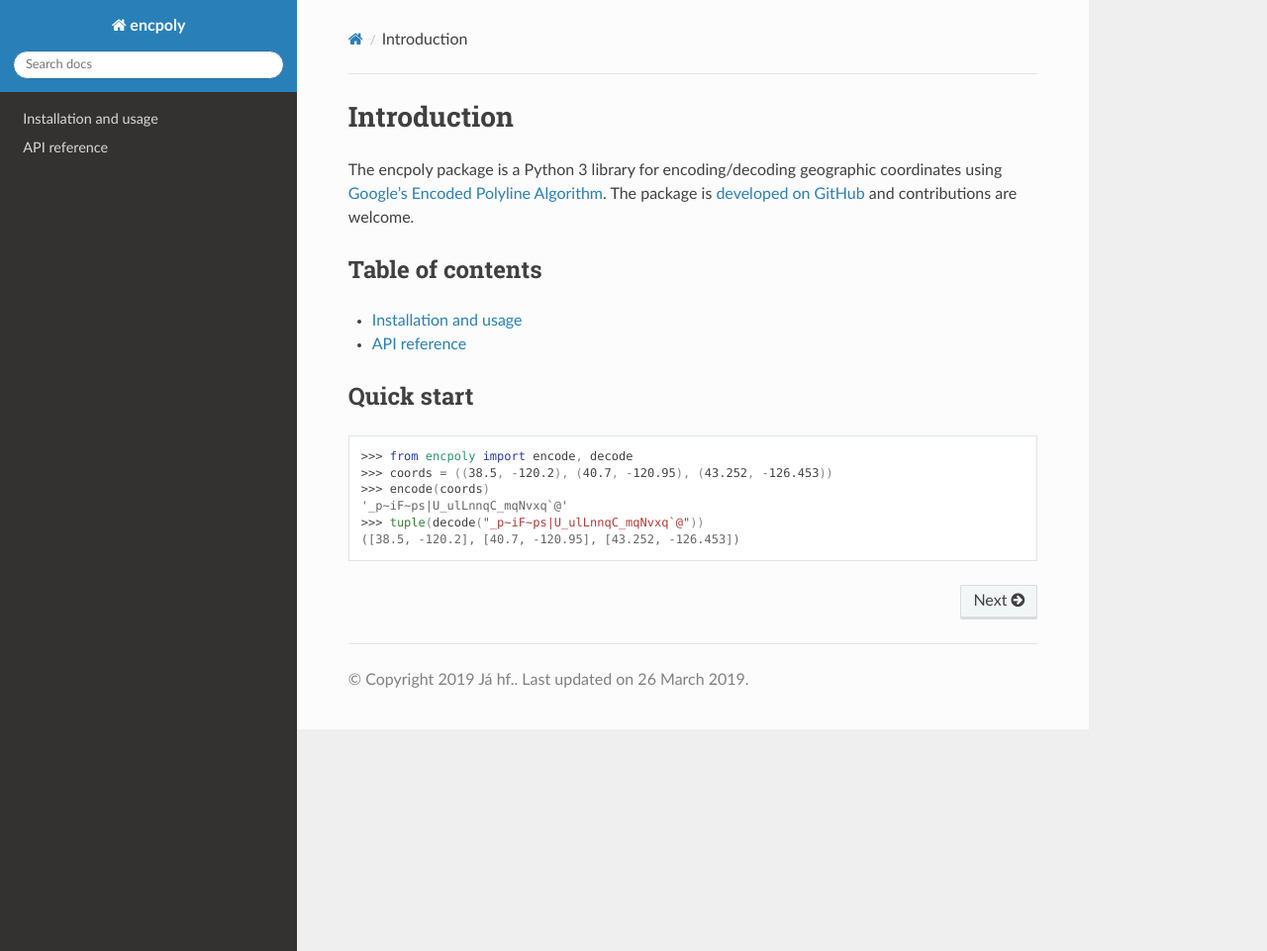
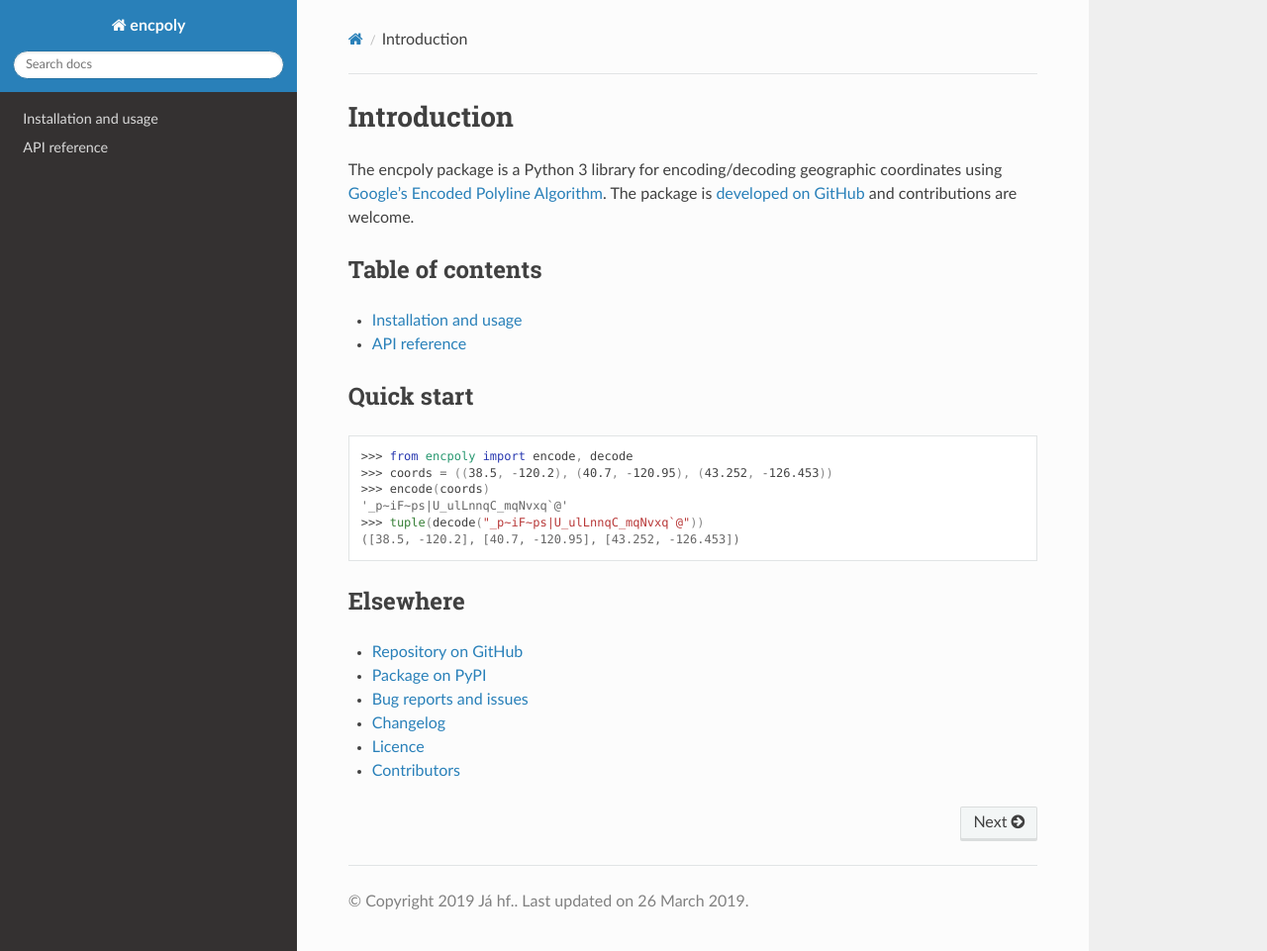
Before and after one commit to JaGallup/encpoly, a Sphinx documentation site: the page built from docs/index.rst, in a window 1280 px wide and 961 px high. Shown: the whole window at 99% size. Built offline with Sphinx 7.4.7 and the Read the Docs theme 2.0.0, drawn with Linux system fonts in a browser that asks for light colours.

Commit message:
Add meta-links to repo, changelog, licence, etc

```diff
--- a/docs/index.rst
+++ b/docs/index.rst
@@ -22,6 +22,22 @@ Quick start
 >>> tuple(decode("_p~iF~ps|U_ulLnnqC_mqNvxq`@"))
 ([38.5, -120.2], [40.7, -120.95], [43.252, -126.453])
 
+Elsewhere
+---------
+
+* `Repository on GitHub`_
+* `Package on PyPI`_
+* `Bug reports and issues`_
+* Changelog_
+* Licence_
+* Contributors_
+
 
 .. _Google's Encoded Polyline Algorithm: https://developers.google.com/maps/documentation/utilities/polylinealgorithm
 .. _developed on GitHub: https://github.com/JaGallup/encpoly
+.. _Repository on GitHub: https://github.com/JaGallup/encpoly
+.. _Package on PyPI: https://pypi.org/project/encpoly/
+.. _Bug reports and issues: https://github.com/JaGallup/encpoly/issues
+.. _Changelog: https://github.com/JaGallup/encpoly/blob/master/CHANGELOG.md
+.. _Licence: https://github.com/JaGallup/encpoly/blob/master/LICENCE
+.. _Contributors: https://github.com/JaGallup/encpoly/graphs/contributors
```
